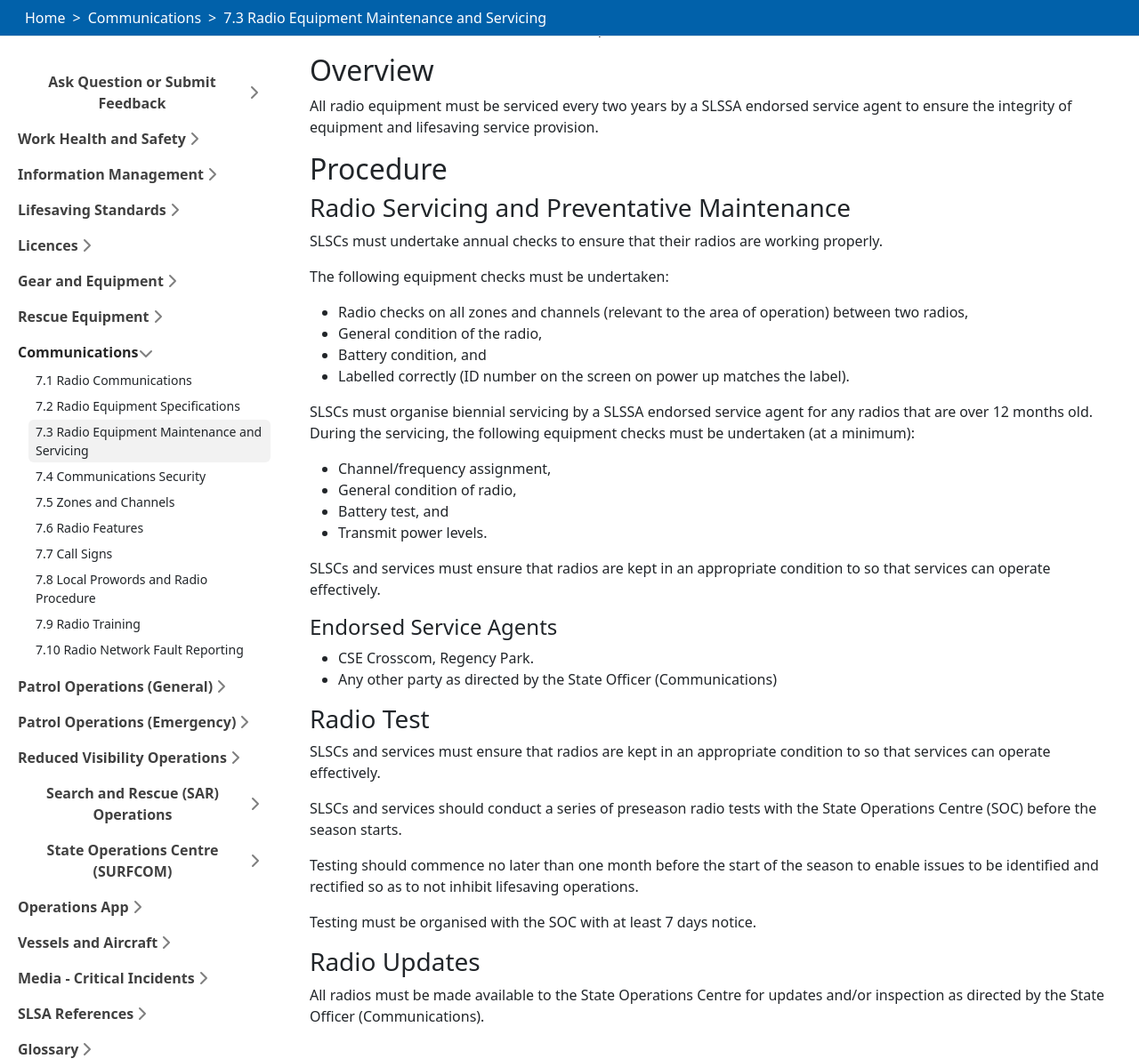
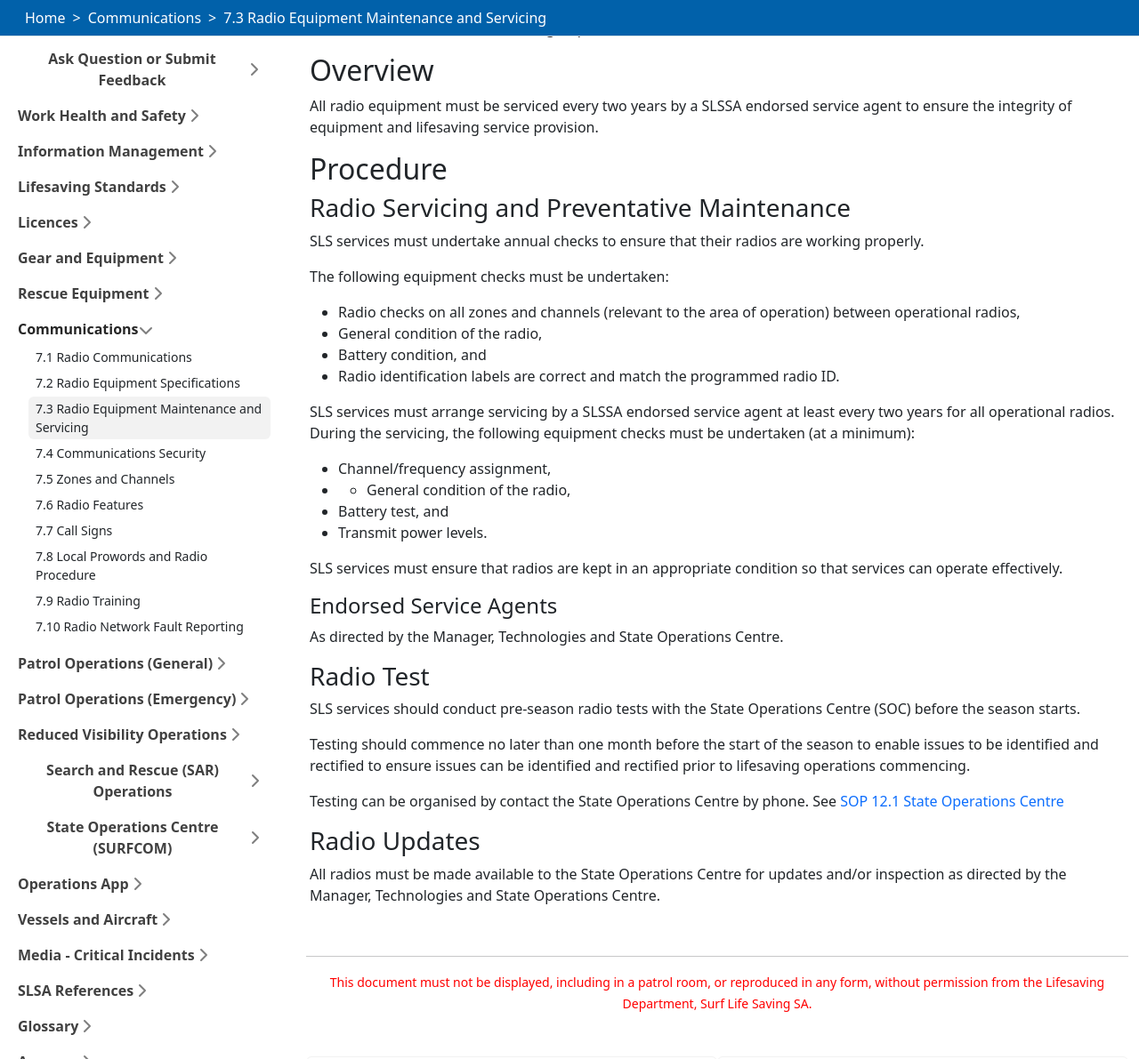
Before and after one commit to slssa-soc/sops-working, a Jekyll site: the page built from 7-communications/7.3-radio-equipment-maintenance-and-servicing.md, in a window 1280 px wide and 1400 px high, scrolled down 333 px, cut to the strip 0-1191 px from the top of the window. Shown: the whole strip at 89% size. Built offline with Jekyll 4.4.1, drawn with Linux system fonts in a browser that asks for light colours.

Commit message:
Clarify radio maintenance, servicing and pre-season testing requirements (Section 7)

```diff
--- a/7-communications/7.3-radio-equipment-maintenance-and-servicing.md
+++ b/7-communications/7.3-radio-equipment-maintenance-and-servicing.md
@@ -8,7 +8,7 @@ layout: lesson-content
 
 ## Purpose
 
-To outline the recommended maintenance procedures for SLSSA radios.
+To define maintenance and servicing requirements for SLSSA radios.
 
 ## Overview
 
@@ -18,39 +18,36 @@ All radio equipment must be serviced every two years by a SLSSA endorsed service
 
 ### Radio Servicing and Preventative Maintenance
 
-SLSCs must undertake annual checks to ensure that their radios are working properly.
+SLS services must undertake annual checks to ensure that their radios are working properly.
 
 The following equipment checks must be undertaken:
 
-- Radio checks on all zones and channels (relevant to the area of operation) between two radios,
+- Radio checks on all zones and channels (relevant to the area of operation) between operational radios,
 - General condition of the radio,
 - Battery condition, and
-- Labelled correctly (ID number on the screen on power up matches the label).
+- Radio identification labels are correct and match the programmed radio ID.
 
-SLSCs must organise biennial servicing by a SLSSA endorsed service agent for any radios that are over 12 months old. During the servicing, the following equipment checks must be undertaken (at a minimum):
+SLS services must arrange servicing by a SLSSA endorsed service agent at least every two years for all operational radios. During the servicing, the following equipment checks must be undertaken (at a minimum):
 
 - Channel/frequency assignment,
-- General condition of radio,
+- - General condition of the radio,
 - Battery test, and
 - Transmit power levels.
 
-SLSCs and services must ensure that radios are kept in an appropriate condition to so that services can operate effectively.
+SLS services must ensure that radios are kept in an appropriate condition so that services can operate effectively.
 
 #### Endorsed Service Agents
 
-- CSE Crosscom, Regency Park.
-- Any other party as directed by the State Officer (Communications)
+As directed by the Manager, Technologies and State Operations Centre.
 
 ### Radio Test
 
-SLSCs and services must ensure that radios are kept in an appropriate condition to so that services can operate effectively.
+SLS services should conduct pre-season radio tests with the State Operations Centre (SOC) before the season starts.
 
-SLSCs and services should conduct a series of preseason radio tests with the State Operations Centre (SOC) before the season starts.
+Testing should commence no later than one month before the start of the season to enable issues to be identified and rectified to ensure issues can be identified and rectified prior to lifesaving operations commencing.
 
-Testing should commence no later than one month before the start of the season to enable issues to be identified and rectified so as to not inhibit lifesaving operations.
-
-Testing must be organised with the SOC with at least 7 days notice.
+Testing can be organised by contact the State Operations Centre by phone. See [SOP 12.1 State Operations Centre](//12-state-operations-centre-soc-surfcom/12.1-state-operations-centre-soc-surfcom.md)
 
 ### Radio Updates
 
-All radios must be made available to the State Operations Centre for updates and/or inspection as directed by the State Officer (Communications).
+All radios must be made available to the State Operations Centre for updates and/or inspection as directed by the Manager, Technologies and State Operations Centre.
```
